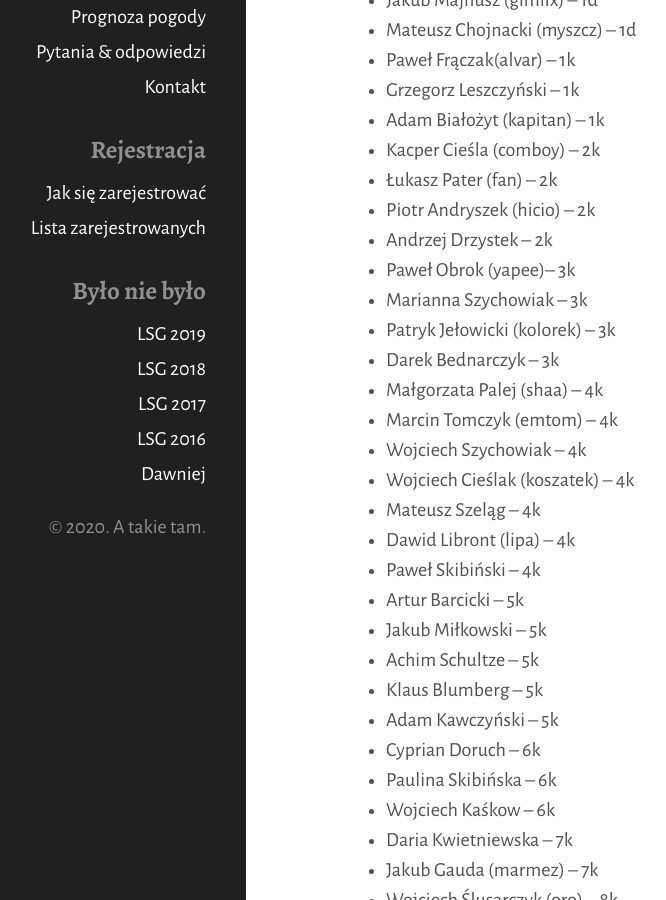
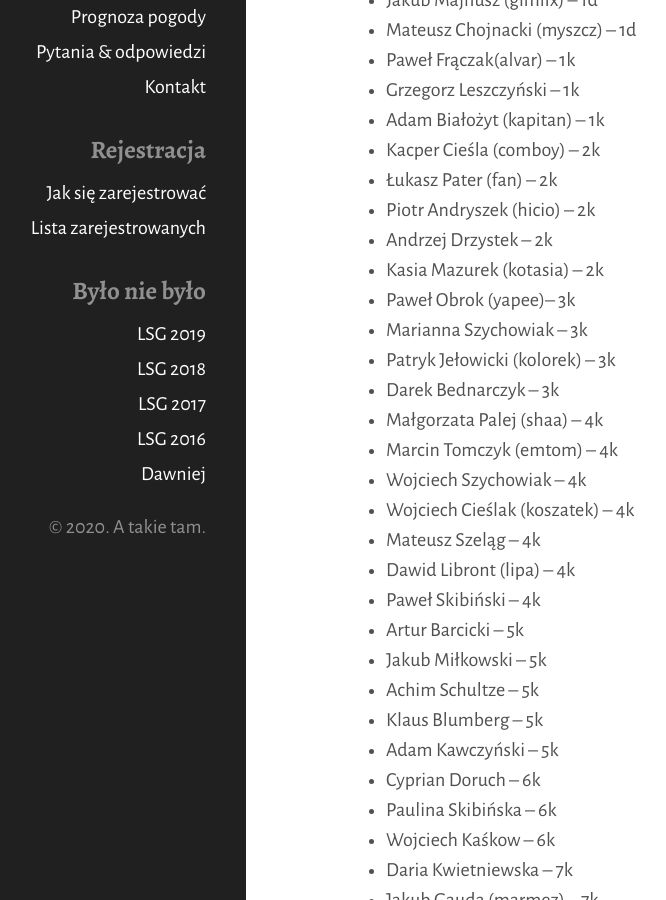
Before and after one commit to tasuki/lsg, a Jekyll site: the page built from zarejestrowani.md, in a window 1280 px wide and 900 px high, scrolled down 525 px. Shown: the whole window, without its empty margins (114-780 px from the left). Built offline with Jekyll 4.4.1, drawn with Linux system fonts in a browser that asks for light colours; nearby versions of some CDN libraries.

Commit message:
Update zarejestrowani.md

```diff
--- a/zarejestrowani.md
+++ b/zarejestrowani.md
@@ -27,6 +27,7 @@ Zarejestrowani uczestnicy (mniej więcej wg siły):
 - Łukasz Pater (fan) -- 2k
 - Piotr Andryszek (hicio) -- 2k
 - Andrzej Drzystek -- 2k
+- Kasia Mazurek (kotasia) -- 2k
 - Paweł Obrok (yapee)-- 3k
 - Marianna Szychowiak -- 3k
 - Patryk Jełowicki (kolorek) -- 3k
```
